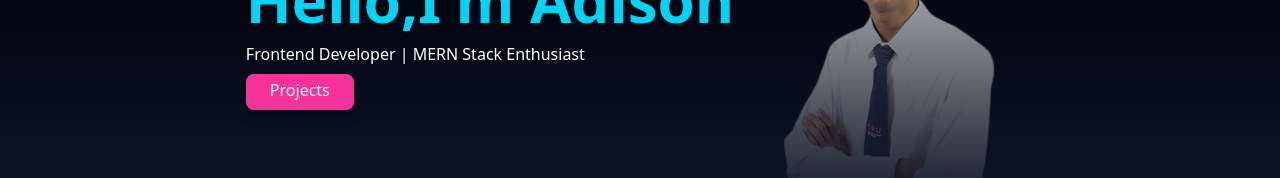
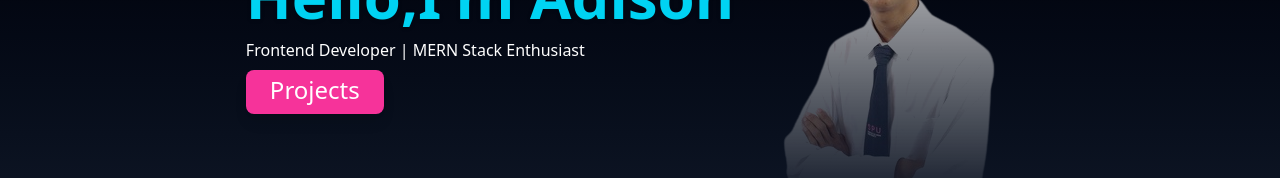
Before and after one commit to GGameover-AI/PortfolioReactTailwind, a React (Vite) app: page / in a window 1280 px wide. Shown: the part 232-410 px from the top of the page. Built offline with nearby package versions, Linux system fonts and the light colour scheme.

Commit message:
Hero Button Sizing

```diff
--- a/src/Components/Hero.jsx
+++ b/src/Components/Hero.jsx
@@ -10,7 +10,7 @@ export default function Hero() {
             Hello,I'm Adison
           </h1>
           <p className="mb-2 text-sm sm:text-base">Frontend Developer | MERN Stack Enthusiast</p>
-          <button className="hidden sm:block px-6 pb-2 pt-1 bg-pink-500 hover:bg-pink-400  rounded-lg shadow-lg border-gray-700 text-white text-center">
+          <button className="hidden sm:flex px-6 pb-2 pt-1 bg-pink-500 hover:bg-pink-400 rounded-lg shadow-lg border-gray-700 text-white text-center sm:text-2xl">
             <Link to="Projects" smooth={true}>
               Projects
             </Link>
--- a/src/Components/Navbar.jsx
+++ b/src/Components/Navbar.jsx
@@ -8,7 +8,7 @@ export default function Navbar() {
           Portfolio
         </Link>
       </div>
-      <ul className=" flex justify-center items-center text-base">
+      <ul className="hidden sm:flex justify-center items-center text-base">
         <li>
           <Link
             to="Hero"
```
